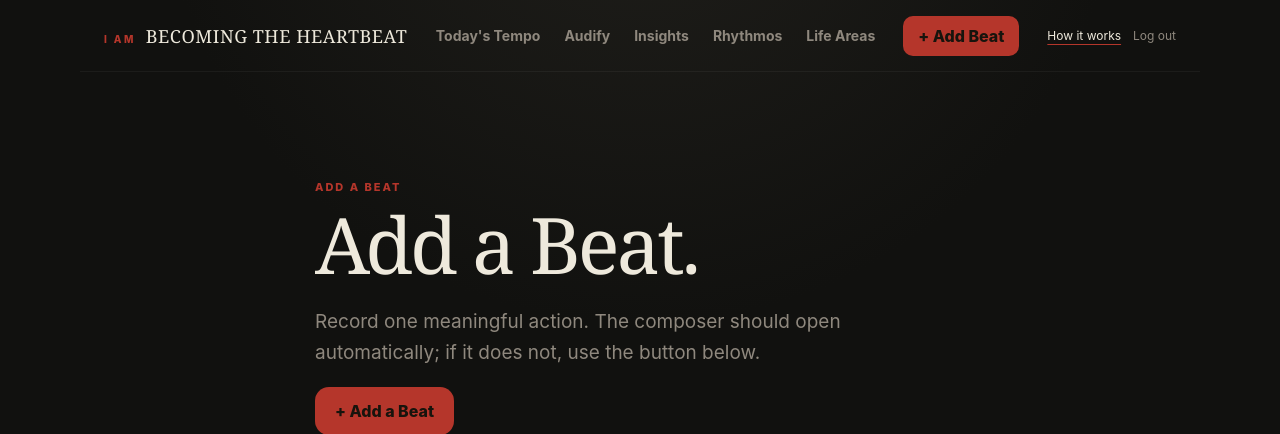
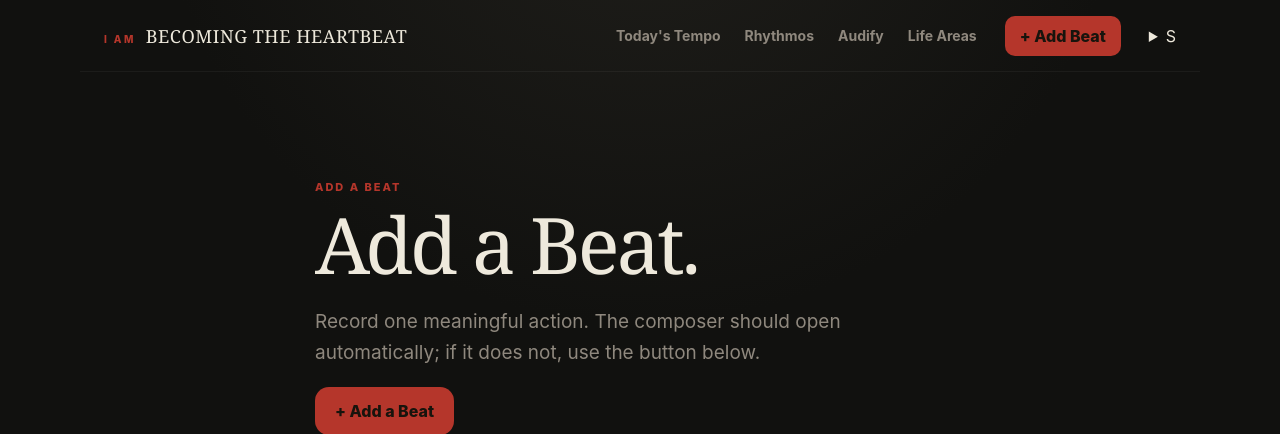
Before and after one commit to drummerbock/sumbody, a Flask app: page /add in a window 1280 px wide. Shown: the top 434 px of the page. Run offline with Flask 3, Linux system fonts and the light colour scheme; a user stored in the database is signed in; tables that the repository leaves empty hold one stand-in row (values such as "Sample post"); some libraries are stand-ins or nearby versions.

Commit message:
Separate primary navigation from account utilities

```diff
--- a/templates/base.html
+++ b/templates/base.html
@@ -5,21 +5,28 @@
   <meta name="viewport" content="width=device-width,initial-scale=1,viewport-fit=cover">
   <meta name="theme-color" content="#11110f">
   <title>{% block title %}I Am · Becoming the Heartbeat{% endblock %}</title>
-  <link rel="stylesheet" href="{{ url_for('static',filename='style.css',v='20261006-logout') }}">
+  <link rel="stylesheet" href="{{ url_for('static',filename='style.css',v='20261006-nav-refine') }}">
 </head>
 <body class="{{ 'authenticated-page' if current_user.is_authenticated else '' }}">
 <header class="topbar">
   <a class="brand" href="{{ url_for('home') if current_user.is_authenticated else url_for('login') }}"><span class="brand-kicker">I AM</span><span class="brand-title">BECOMING THE HEARTBEAT</span></a>
   {% if current_user.is_authenticated %}
-  <nav>
+  <nav class="primary-nav">
     <a class="{{'active' if request.endpoint == 'home' else ''}}" href="{{url_for('home')}}">Today's Tempo</a>
+    <a class="{{'active' if request.endpoint == 'goals' else ''}}" href="{{url_for('goals')}}">Rhythmos</a>
     <a class="{{'active' if request.endpoint == 'history' else ''}}" href="{{url_for('history')}}">Audify</a>
-    <a class="{{'active' if request.endpoint == 'insights' else ''}}" href="{{url_for('insights')}}">Insights</a>
-    <a class="{{'active' if request.endpoint == 'goals' else ''}}" href="{{url_for('goals')}}">Rhythmos</a>
     <a class="{{'active' if request.endpoint in ['areas','toggle_area'] else ''}}" href="{{url_for('areas')}}">Life Areas</a>
   </nav>
   <button class="quick-add desktop-add" type="button" data-open-composer>+ Add Beat</button>
-  <div class="account-actions"><a class="help-link" href="{{url_for('onboarding')}}">How it works</a><a class="logout-link" href="{{url_for('logout')}}">Log out</a></div>
+  <details class="account-menu">
+    <summary aria-label="Open account menu">{{ current_user.name[:1]|upper }}</summary>
+    <div class="account-menu-panel">
+      <div class="account-menu-name">{{current_user.name}}</div>
+      <a href="{{url_for('insights')}}">Insights</a>
+      <a href="{{url_for('onboarding')}}">How it works</a>
+      <a href="{{url_for('logout')}}">Log out</a>
+    </div>
+  </details>
   {% endif %}
 </header>
 
@@ -30,12 +37,11 @@
 
 {% if current_user.is_authenticated %}
 <footer>
-  <a class="{{'active' if request.endpoint == 'home' else ''}}" href="{{url_for('home')}}">Today's Tempo</a>
+  <a class="{{'active' if request.endpoint == 'home' else ''}}" href="{{url_for('home')}}">Today's<br>Tempo</a>
+  <a class="{{'active' if request.endpoint == 'goals' else ''}}" href="{{url_for('goals')}}">Rhythmos</a>
+  <button class="mobile-add" type="button" data-open-composer aria-label="Add Beat">+</button>
   <a class="{{'active' if request.endpoint == 'history' else ''}}" href="{{url_for('history')}}">Audify</a>
-  <a class="{{'active' if request.endpoint == 'goals' else ''}}" href="{{url_for('goals')}}">Rhythmos</a>
-  <a class="{{'active' if request.endpoint == 'insights' else ''}}" href="{{url_for('insights')}}">Insights</a>
   <a class="{{'active' if request.endpoint in ['areas','toggle_area'] else ''}}" href="{{url_for('areas')}}">Areas</a>
-  <a class="mobile-logout" href="{{url_for('logout')}}">Log out</a>
 </footer>
 
 <section class="quick-composer" aria-label="Quick Beat composer">
```
